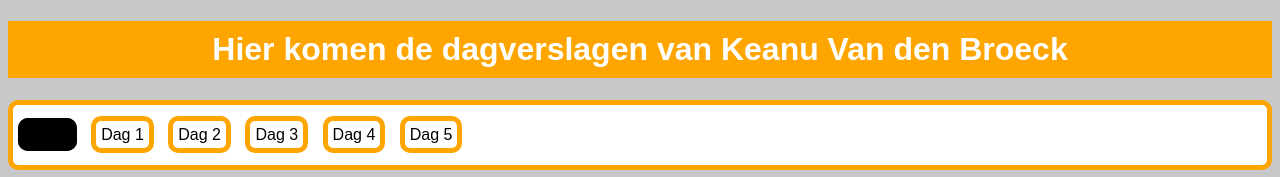
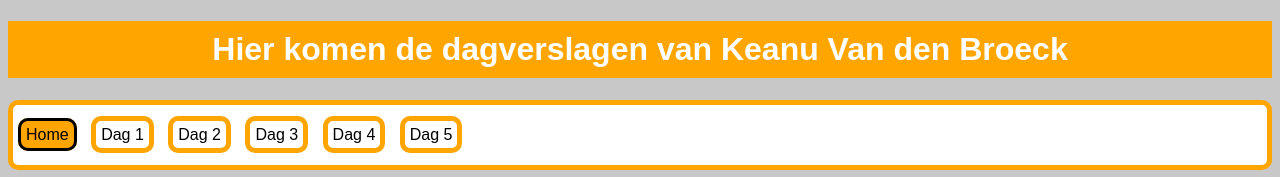
Before and after one commit to KeanuVdB-immalle/KeanuVdB-immalle.github.io, a plain HTML site: page Dagverslagen_KeanuVdB/index.html in a window 1280 px wide. In both pictures the pointer is over the item "Home". Shown: the top 177 px of the page. Drawn offline with Linux system fonts and the light colour scheme.

Commit message:
opmaak 3 hopelijk laatste

```diff
--- a/Dagverslagen_KeanuVdB/Opmaak.css
+++ b/Dagverslagen_KeanuVdB/Opmaak.css
@@ -68,9 +68,9 @@ a:hover {
 }
 
 nav li:hover {
-    color: orange;
+    color: white;
     border: solid 3px black;
-    background-color: black;
+    background-color: orange;
 
 
 }
```
